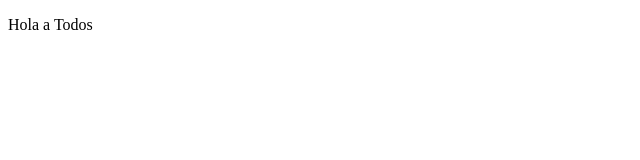
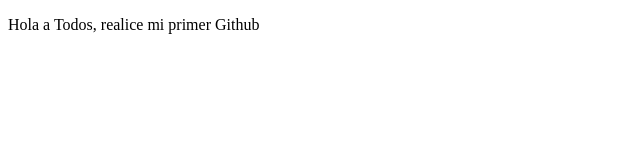
Before and after one commit to jfagua/proyectoDemoCursoPrework, a plain HTML site: page index.html in a window 1280 px wide. Shown: the whole page, without its empty margins (0-640 px from the left). Drawn offline with Linux system fonts and the light colour scheme.

Commit message:
prueba cambios

```diff
--- a/index.html
+++ b/index.html
@@ -7,6 +7,6 @@
     <title>Hello</title>
 </head>
 <body>
-    <p> Hola a Todos</p>
+    <p> Hola a Todos, realice mi primer Github</p>
 </body>
 </html>
```
